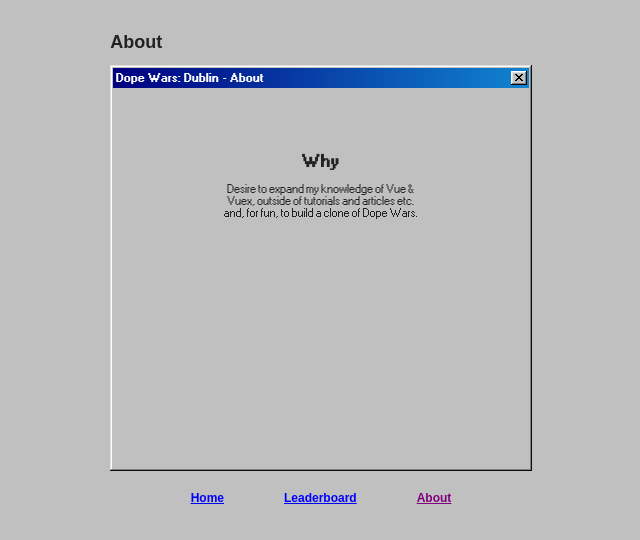
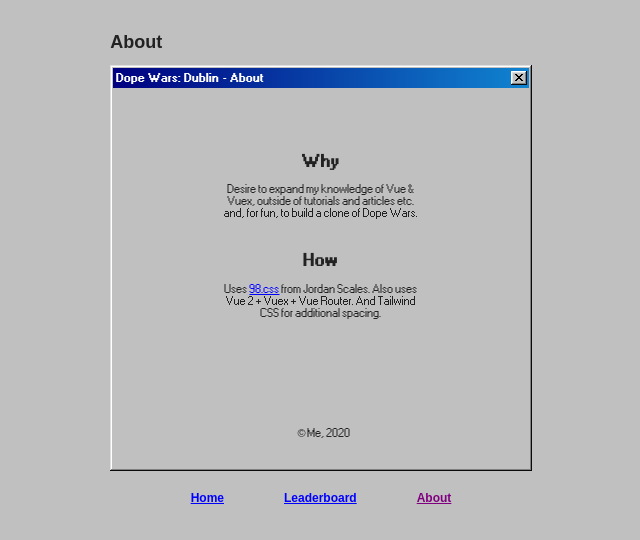
Before and after one commit to harrymckillen/dopewarsdublin, a Vue app: page /about in a window 1280 px wide. Shown: the top 540 px of the page, without its empty margins (319-959 px from the left). Built offline with nearby package versions, Linux system fonts and the light colour scheme.

Commit message:
Minor About updates

```diff
--- a/src/assets/styles/98.css
+++ b/src/assets/styles/98.css
@@ -526,10 +526,14 @@
   padding-right: 0;
 }
 
-select:focus[multiple] option {
-  /* width: 100%; */
+select[multiple]:focus {
   background-color: #fff;
 }
+/*
+select[multiple] option[selected] {
+  background-color: #000;
+} */
+
 
 a {
   color: #00f;
--- a/src/components/CurrentLocation.vue
+++ b/src/components/CurrentLocation.vue
@@ -6,11 +6,12 @@
       <span v-if="game.location.loanshark">(Loan Shark)</span>
       <span v-if="game.location.bank">(Bank)</span>
     </p>
-    <div class="mt-1">
+    <div class="mt-2">
       <button v-if="game.location.hospital && player.health < 100">Recover Health</button>
       <button v-if="game.location.gundealer">Buy Gun</button>
       <button v-if="game.location.loanshark">Pay Debt</button>
       <button v-if="game.location.bank">Lodge Money</button>
+      <button class="ml-1" v-if="game.location.bank">Withdraw Money</button>
     </div>
   </div>
 </template>
--- a/src/store/index.js
+++ b/src/store/index.js
@@ -15,7 +15,7 @@
       health: 99
     },
     game: {
-      location: {name: 'City Centre'},
+      location: { name: 'City Centre', bank: true },
       day: 0,
       dayLimit: 30
     }
@@ -24,6 +24,7 @@
 
 export default new Vuex.Store({
   state: defaultState(),
+  //TODO: split these out into modules
   mutations: {
     RESET_GAME(state){
       Object.assign(state, defaultState())
--- a/src/views/About.vue
+++ b/src/views/About.vue
@@ -2,19 +2,24 @@
   <div class="about w-full md:w-1/2 lg:w-1/3 mx-auto">
     <h1 class="text-lg">About</h1>
 
-    <div class="window" style="min-height:400px">
+    <div class="window relative" style="min-height:400px">
       <div class="title-bar">
         <div class="title-bar-text">Dope Wars: Dublin - About</div>
         <div class="title-bar-controls">
           <button @click="exitGame" aria-label="Close"></button>
         </div>
       </div>
-      <div class="window-body text-center">
-        <main class="w-1/2 mx-auto my-16">
+      <div class="window-body text-center ">
+        <main class="w-1/2 mx-auto my-16 h-full">
           <h2 class="text-base">Why</h2>
           <p>Desire to expand my knowledge of Vue &amp; Vuex, outside of tutorials and articles etc. and, for fun, to build a clone of Dope Wars.</p>
+
+          <h2 class="mt-8 text-base">How</h2>
+          <p>Uses <a href="https://jdan.github.io/98.css/#intro" target="_blank" >98.css</a> from Jordan Scales. Also uses Vue 2 + Vuex + Vue Router. And Tailwind CSS for additional spacing.</p>
+
         </main>
       </div>
+      <p class="absolute w-full text-center bottom-0 mb-8">&copy; Me, 2020</p>
     </div>
 
   </div>
```
Also changed, not shown: 1 other file (tests, documents, lock files or other folders).
